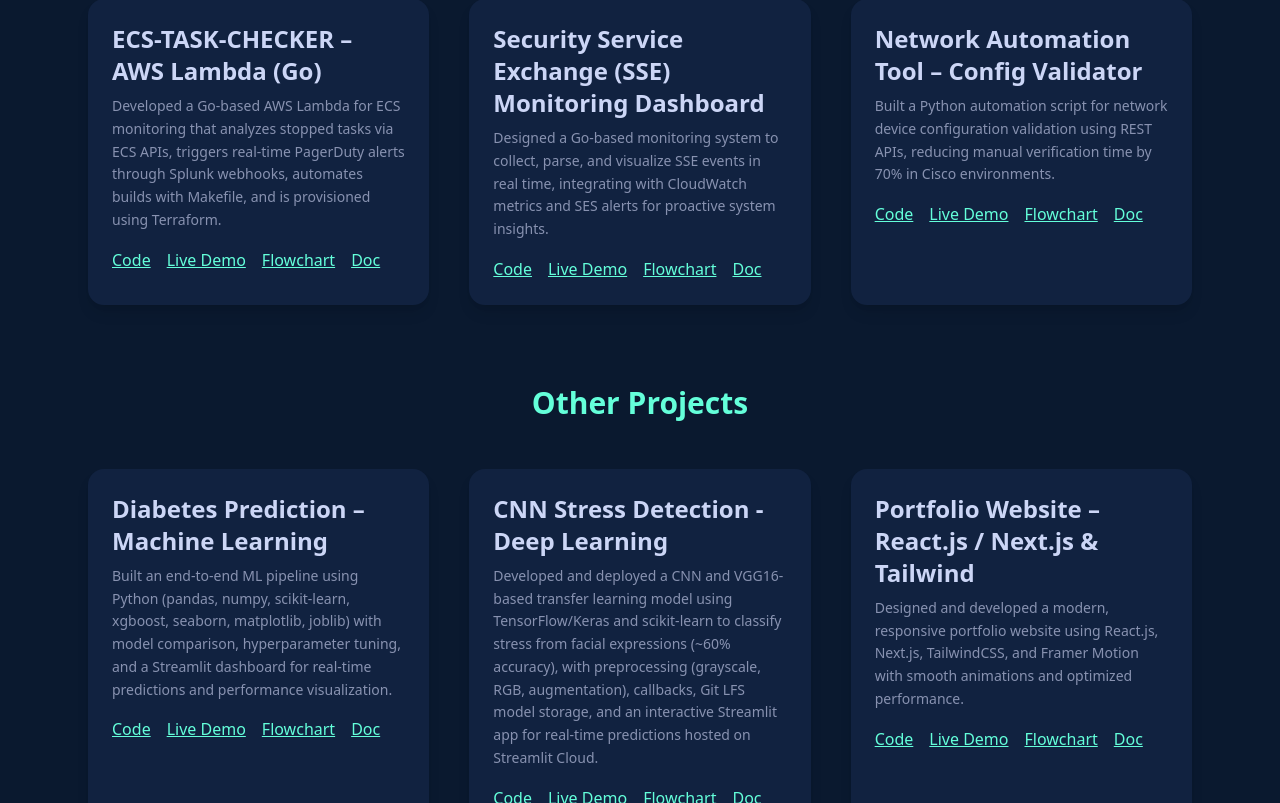
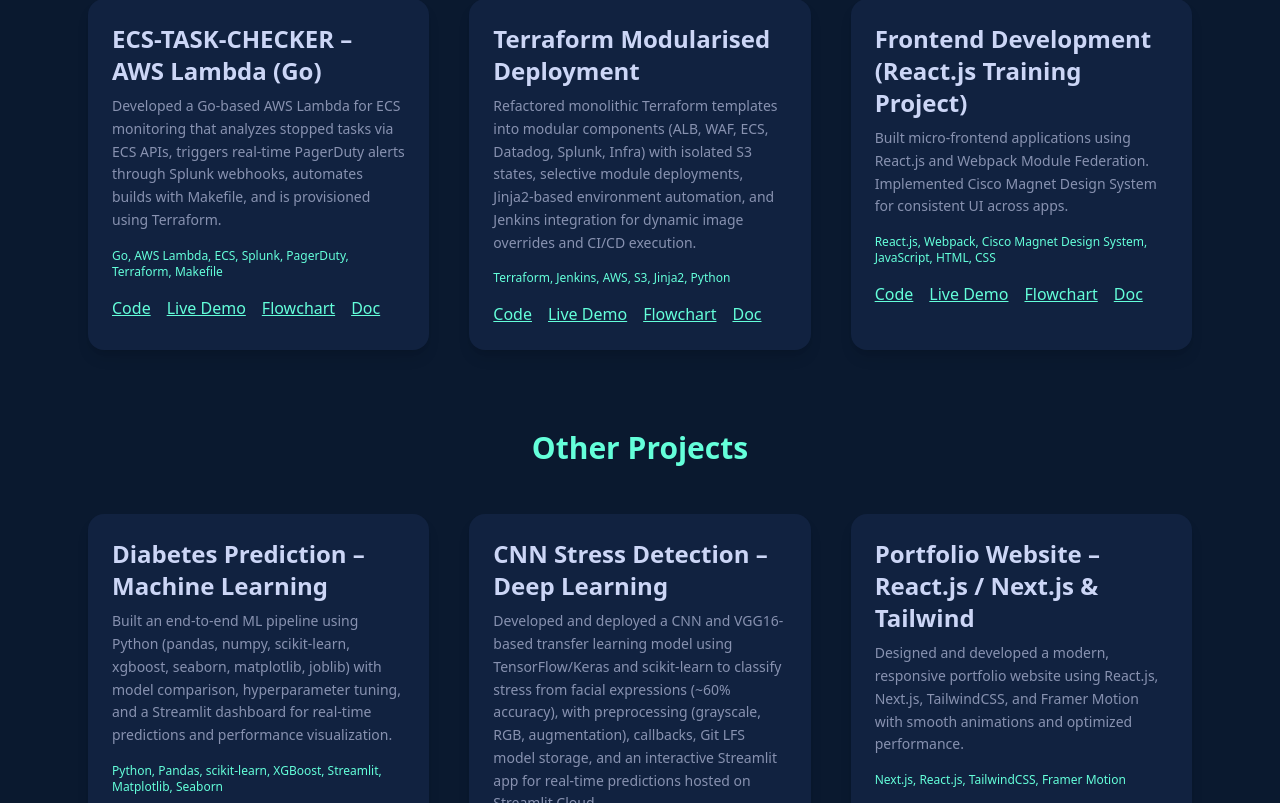
Before and after one commit to Debbatisudheer/updated-portfolio, a Next.js app: page / in a window 1280 px wide. Shown: the part 1477-2280 px from the top of the page. Built offline with nearby package versions, Linux system fonts and the light colour scheme.

Commit message:
updated project component

```diff
--- a/app/components/Projects.tsx
+++ b/app/components/Projects.tsx
@@ -7,24 +7,28 @@ export default function Projects() {
       title: "ECS-TASK-CHECKER – AWS Lambda (Go)",
       description:
         "Developed a Go-based AWS Lambda for ECS monitoring that analyzes stopped tasks via ECS APIs, triggers real-time PagerDuty alerts through Splunk webhooks, automates builds with Makefile, and is provisioned using Terraform.",
-      github: "https://github.com/Debbatisudheer/Ecs-task-checker/tree/ecs_task_checker2",
+      tech: "Go, AWS Lambda, ECS, Splunk, PagerDuty, Terraform, Makefile",
+      github:
+        "https://github.com/Debbatisudheer/Ecs-task-checker/tree/ecs_task_checker2",
       demo: "#",
       flowchart: "/assets/ecs-flowchart.png",
-      doc: "/assets/ecs-task-checker-doc.pdf", // 👈 Documentation link (PDF or external)
+      doc: "/assets/ecs-task-checker-doc.pdf",
     },
     {
-      title: "Security Service Exchange (SSE) Monitoring Dashboard",
+      title: "Terraform Modularised Deployment",
       description:
-        "Designed a Go-based monitoring system to collect, parse, and visualize SSE events in real time, integrating with CloudWatch metrics and SES alerts for proactive system insights.",
+        "Refactored monolithic Terraform templates into modular components (ALB, WAF, ECS, Datadog, Splunk, Infra) with isolated S3 states, selective module deployments, Jinja2-based environment automation, and Jenkins integration for dynamic image overrides and CI/CD execution.",
+      tech: "Terraform, Jenkins, AWS, S3, Jinja2, Python",
       github: "#",
       demo: "#",
       flowchart: "/assets/sse-diagram.png",
       doc: "/assets/sse-dashboard-doc.pdf",
     },
     {
-      title: "Network Automation Tool – Config Validator",
+      title: "Frontend Development (React.js Training Project)",
       description:
-        "Built a Python automation script for network device configuration validation using REST APIs, reducing manual verification time by 70% in Cisco environments.",
+        "Built micro-frontend applications using React.js and Webpack Module Federation. Implemented Cisco Magnet Design System for consistent UI across apps.",
+      tech: "React.js, Webpack, Cisco Magnet Design System, JavaScript, HTML, CSS",
       github: "#",
       demo: "#",
       flowchart: "/assets/network-validator-flow.png",
@@ -37,16 +41,20 @@ export default function Projects() {
       title: "Diabetes Prediction – Machine Learning",
       description:
         "Built an end-to-end ML pipeline using Python (pandas, numpy, scikit-learn, xgboost, seaborn, matplotlib, joblib) with model comparison, hyperparameter tuning, and a Streamlit dashboard for real-time predictions and performance visualization.",
-      github: "https://github.com/Debbatisudheer/Diabetes-mellitus-project",
+      tech: "Python, Pandas, scikit-learn, XGBoost, Streamlit, Matplotlib, Seaborn",
+      github:
+        "https://github.com/Debbatisudheer/Diabetes-mellitus-project",
       demo: "https://diabetes-mellitus-project-bnz5anrpsnlumh4tlxhvg3.streamlit.app/",
       flowchart: "/assets/workflow.png",
       doc: "/assets/diabetes-doc.pdf",
     },
     {
-      title: "CNN Stress Detection - Deep Learning",
+      title: "CNN Stress Detection – Deep Learning",
       description:
         "Developed and deployed a CNN and VGG16-based transfer learning model using TensorFlow/Keras and scikit-learn to classify stress from facial expressions (~60% accuracy), with preprocessing (grayscale, RGB, augmentation), callbacks, Git LFS model storage, and an interactive Streamlit app for real-time predictions hosted on Streamlit Cloud.",
-      github: "https://github.com/Debbatisudheer/cnn_stress_detection_project",
+      tech: "TensorFlow, Keras, scikit-learn, OpenCV, Streamlit, Python",
+      github:
+        "https://github.com/Debbatisudheer/cnn_stress_detection_project",
       demo: "https://cnnstressdetectionproject-lgdtggbwp6s2njmp5qpadg.streamlit.app/",
       flowchart: "/assets/pattern-search.png",
       doc: "/assets/pattern-tool-doc.pdf",
@@ -55,6 +63,7 @@ export default function Projects() {
       title: "Portfolio Website – React.js / Next.js & Tailwind",
       description:
         "Designed and developed a modern, responsive portfolio website using React.js, Next.js, TailwindCSS, and Framer Motion with smooth animations and optimized performance.",
+      tech: "Next.js, React.js, TailwindCSS, Framer Motion",
       github: "https://github.com/Debbatisudheer/updated-portfolio",
       demo: "#",
       flowchart: "/assets/portfolio-architecture.png",
@@ -63,7 +72,8 @@ export default function Projects() {
     {
       title: "Chat App – Real-time Messaging",
       description:
-        "A real-time chat application using WebSockets and Node.js with JWT authentication, message persistence, and sleek frontend built in React.",
+        "Built a real-time chat app using WebSockets and Node.js with JWT authentication, message persistence, and a sleek frontend in React.",
+      tech: "React.js, Node.js, WebSockets, JWT, Express, MongoDB",
       github: "#",
       demo: "#",
       flowchart: "/assets/chatapp-diagram.png",
@@ -87,6 +97,9 @@ export default function Projects() {
         <p className="mb-4 text-[#8892B0] text-sm leading-relaxed">
           {project.description}
         </p>
+
+        {/* ✅ Tech Stack Section */}
+        <p className="text-xs text-[#64FFDA] mb-4">{project.tech}</p>
 
         {/* Links Section */}
         <div className="flex flex-wrap gap-4 mt-4">
```
